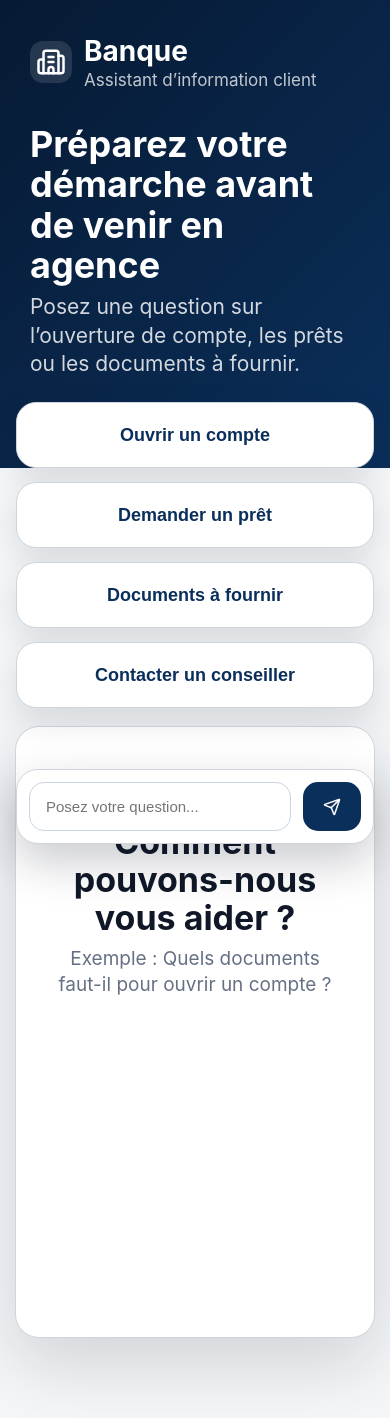
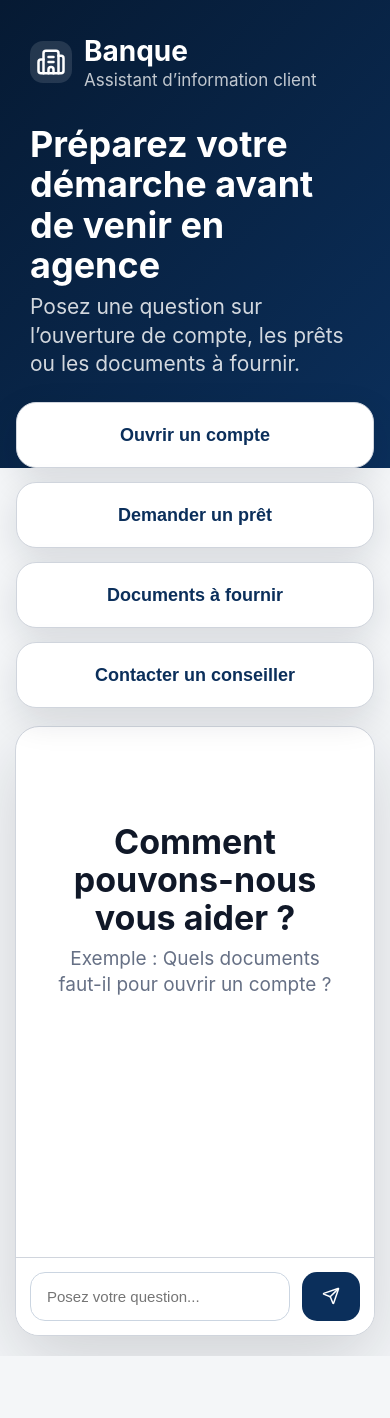
Before and after one commit to Fouss011/bank, a React (Vite) app in the folder apps/external-web/: page / in a window 390 px wide. Shown: the top 1418 px of the page. After the commit the page ends 1356 px from the top, so only its background shows below. Built offline with nearby package versions, Linux system fonts and the light colour scheme.

Commit message:
fix: mobile internal chat input fixed

```diff
--- a/apps/external-web/src/App.css
+++ b/apps/external-web/src/App.css
@@ -246,18 +246,6 @@ body {
     border-radius: 20px;
   }
 
-  .chat-card {
-    width: calc(100% - 32px);
-    margin: 0 auto 20px;
-    min-height: 520px;
-    border-radius: 24px;
-  }
-
-  .messages {
-    min-height: 420px;
-    max-height: none;
-    padding: 26px 20px;
-  }
 
   .empty {
     margin-top: 70px;
@@ -279,25 +267,39 @@ body {
     font-size: 16px;
   }
 
-  .ask-form {
-  position: fixed;
-  left: 16px;
-  right: 16px;
-  bottom: env(safe-area-inset-bottom, 0);
-  z-index: 50;
-  grid-template-columns: 1fr 58px;
-  padding: 12px;
-  background: white;
-  border: 1px solid #d0d5dd;
-  border-radius: 22px;
-  box-shadow: 0 18px 45px rgba(16, 24, 40, 0.22);
+  .chat-card {
+  width: calc(100% - 32px);
+  margin: 0 auto 20px;
+  height: 72vh;
+  min-height: 520px;
+  border-radius: 24px;
+  display: flex;
+  flex-direction: column;
+  overflow: hidden;
+  padding-bottom: 0;
 }
 
-.external-app {
-  padding-bottom: 110px;
+.messages {
+  flex: 1;
+  min-height: 0;
+  max-height: none;
+  padding: 26px 20px;
+  overflow-y: auto;
 }
 
-.chat-card {
-  padding-bottom: 90px;
+.ask-form {
+  position: relative;
+  left: auto;
+  right: auto;
+  bottom: auto;
+  z-index: 2;
+  grid-template-columns: 1fr 58px;
+  padding: 14px;
+  background: white;
+  border-top: 1px solid #d0d5dd;
+  box-shadow: none;
+  border-radius: 0;
 }
+
+
 }
```
Also changed, not shown: 1 other file (tests, documents, lock files or other folders).
